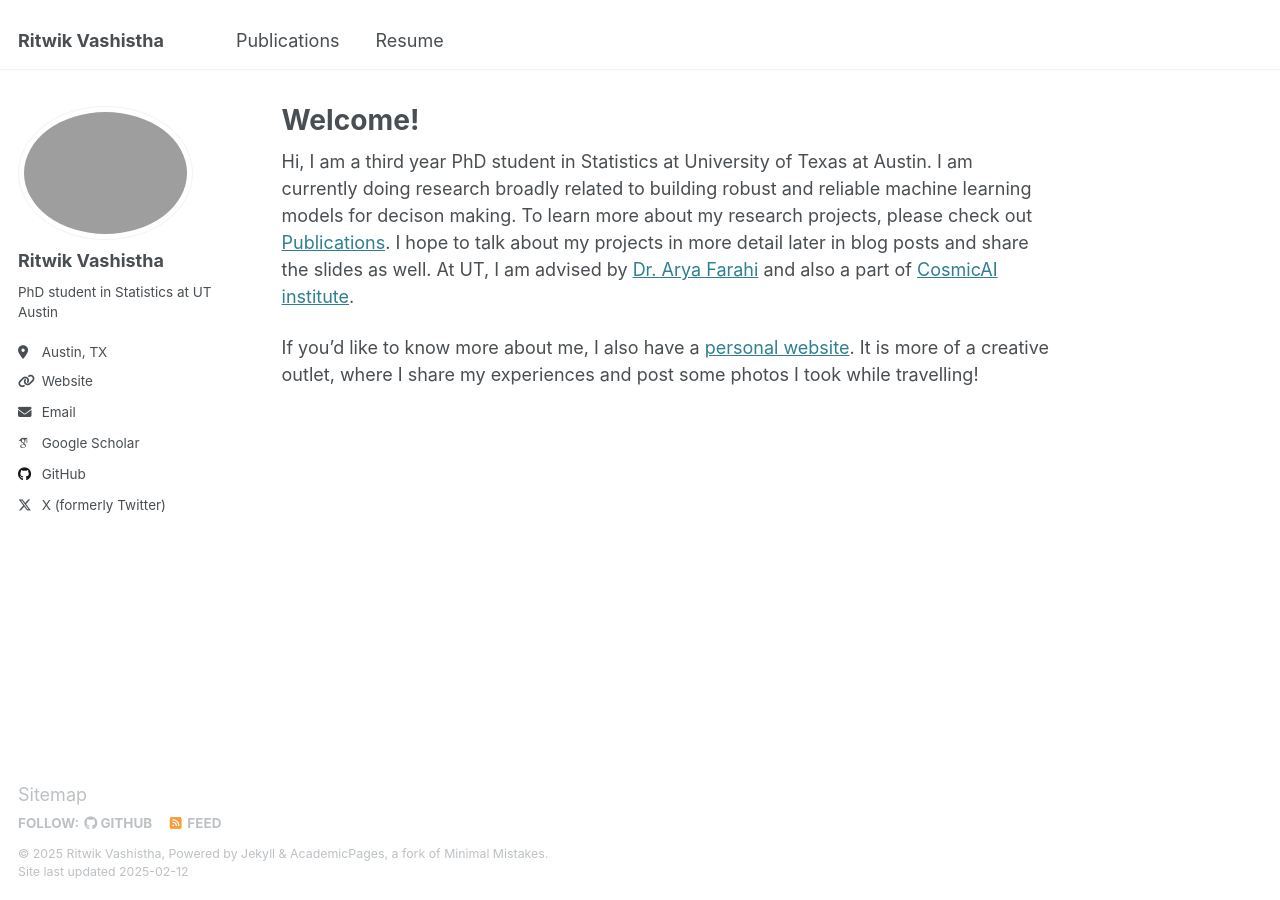
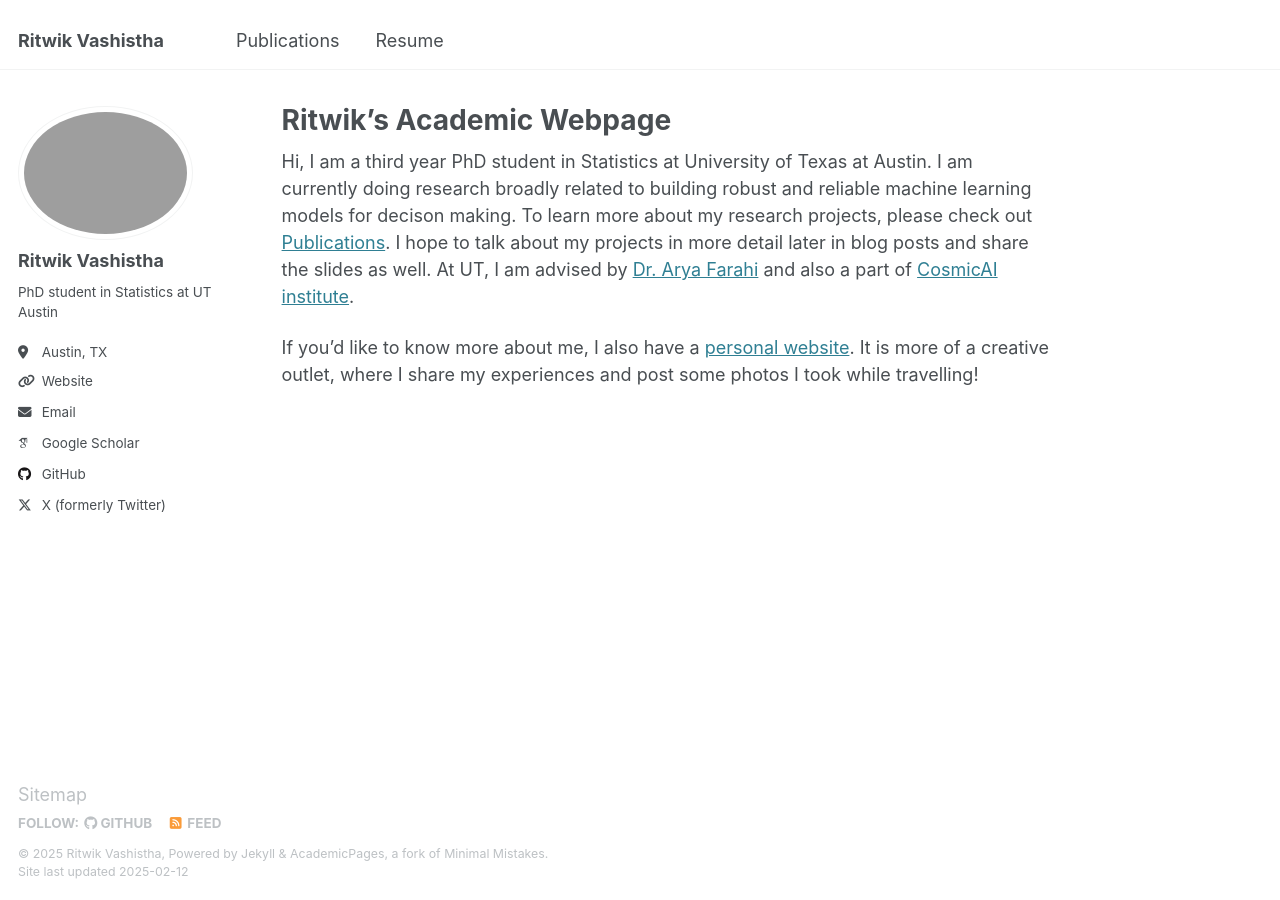
Before and after one commit to ritwikvashistha/ritwikvashistha.github.io, a Jekyll site: the page built from _pages/about.md, in a window 1280 px wide. Built offline with Jekyll 4.4.1, drawn with Linux system fonts in a browser that asks for light colours; some web fonts are replaced.

Commit message:
Update about.md

```diff
--- a/_pages/about.md
+++ b/_pages/about.md
@@ -1,6 +1,6 @@
 ---
 permalink: /
-title: "Welcome!"
+title: "Ritwik's Academic Webpage"
 author_profile: true
 redirect_from:
   - /about/
```
